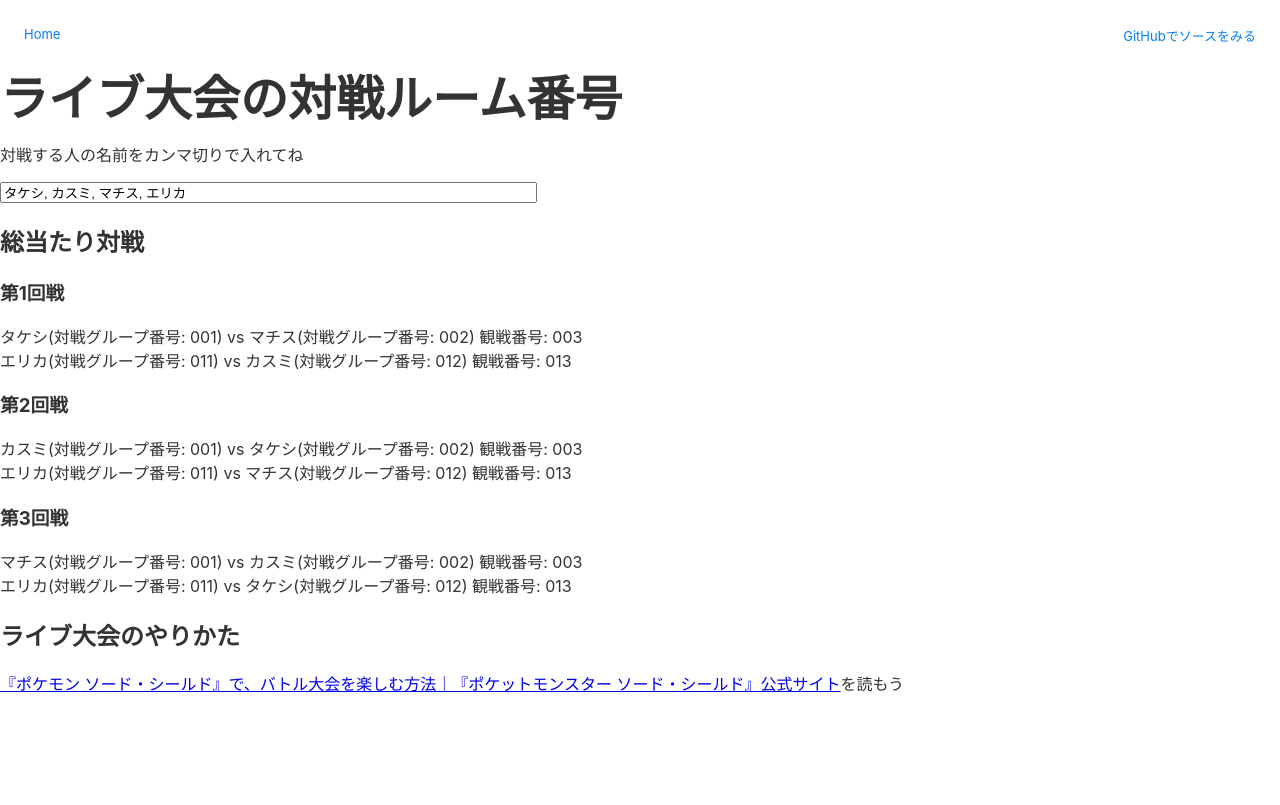
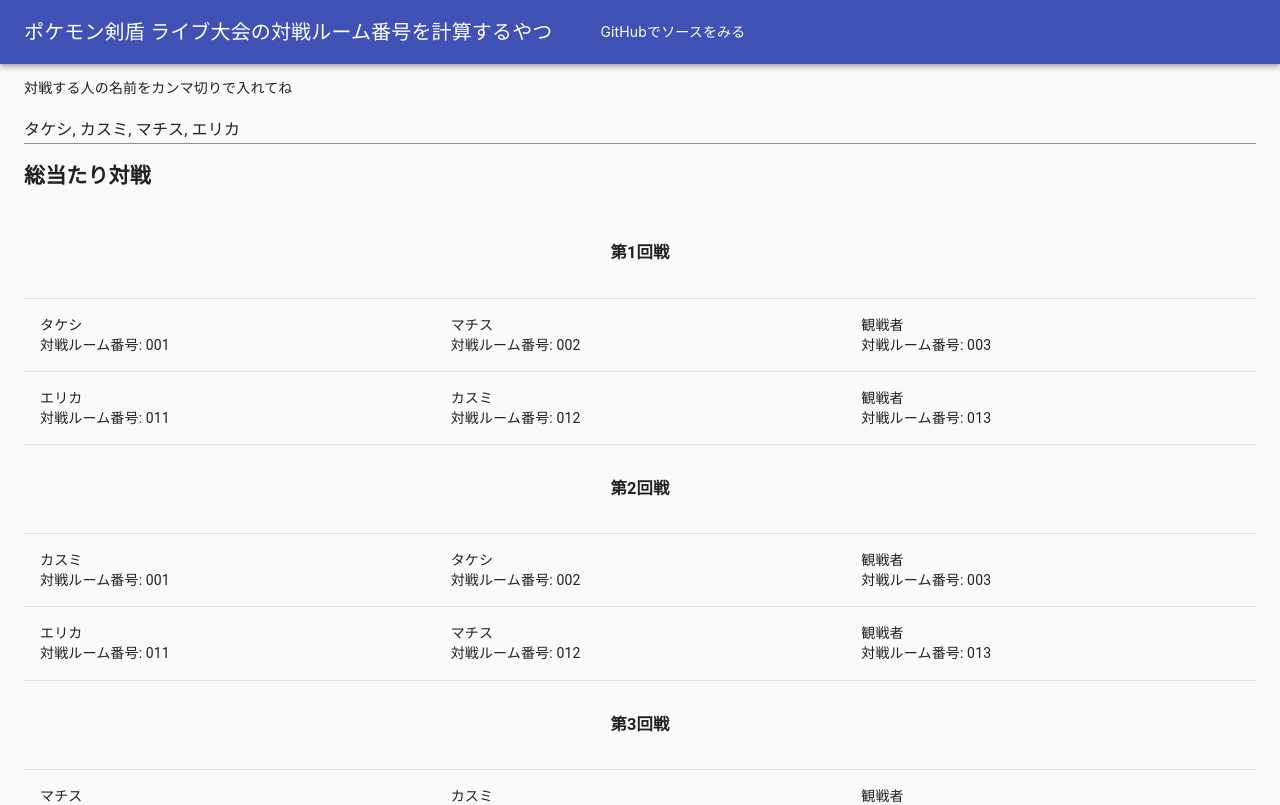
Before and after one commit to s2terminal/pokemon-live-battle, a Next.js app: page / in a window 1280 px wide. Shown: the top 805 px of the page. Built offline with nearby package versions, Linux system fonts and the light colour scheme.

Commit message:
material ui

```diff
--- a/components/nav.js
+++ /dev/null
@@ -1,55 +0,0 @@
-import React from 'react'
-import Link from 'next/link'
-
-const links = [
-  { href: 'https://github.com/s2terminal/pokemon-live-battle', label: 'GitHubでソースをみる' },
-].map(link => ({
-  ...link,
-  key: `nav-link-${link.href}-${link.label}`,
-}))
-
-const Nav = () => (
-  <nav>
-    <ul>
-      <li>
-        <Link href="/">
-          <a>Home</a>
-        </Link>
-      </li>
-      {links.map(({ key, href, label }) => (
-        <li key={key}>
-          <a href={href}>{label}</a>
-        </li>
-      ))}
-    </ul>
-
-    <style jsx>{`
-      :global(body) {
-        margin: 0;
-        font-family: -apple-system, BlinkMacSystemFont, Avenir Next, Avenir,
-          Helvetica, sans-serif;
-      }
-      nav {
-        text-align: center;
-      }
-      ul {
-        display: flex;
-        justify-content: space-between;
-      }
-      nav > ul {
-        padding: 4px 16px;
-      }
-      li {
-        display: flex;
-        padding: 6px 8px;
-      }
-      a {
-        color: #067df7;
-        text-decoration: none;
-        font-size: 13px;
-      }
-    `}</style>
-  </nav>
-)
-
-export default Nav
--- /dev/null
+++ b/lib/classes/battle.ts
@@ -0,0 +1,61 @@
+/** 対戦1回をあらわす */
+export default class Battle {
+  readonly fighter1: string | undefined;
+  readonly fighter2: string | undefined;
+  readonly roomNumber: number;
+
+  static readonly Fighter = { 1: "fighter1", 2: "fighter2" } as const;
+
+  private constructor(fighter1: string | undefined, fighter2: string | undefined, roomNumber: number) {
+    this.fighter1 = fighter1;
+    this.fighter2 = fighter2;
+    this.roomNumber = roomNumber;
+  }
+
+  public battleGroupNumber(playerId: number): string {
+    const roomFormat = new Intl.NumberFormat('ja', { minimumIntegerDigits: 2 }).format;
+    const playerFormat = new Intl.NumberFormat('ja', { minimumIntegerDigits: 1 }).format;
+    return `${roomFormat(this.roomNumber)}${playerFormat(playerId)}`;
+  }
+
+  public static fighterIds(): (keyof typeof Battle.Fighter)[] {
+    return Object.keys(Battle.Fighter).map(str => Number(str) as keyof typeof Battle.Fighter);
+  }
+
+  public getFighter(fighterId: keyof typeof Battle.Fighter) {
+    return { 1: this.fighter1, 2: this.fighter2 }[fighterId];
+  }
+
+  /** 総当たり */
+  public static soatari(members: string[]): Battle[][] {
+    const ret = [];
+    // 5人なら5回(休1回)、6人なら5回、7人なら7回(休1回)...
+    for (let battleRound = 0; battleRound < Math.floor((members.length - 1) / 2) * 2 + 1; battleRound++) {
+      const battles = [];
+      const membersForRoop = [...members];
+      let left: string | null = null;
+      // 偶数人数だったら、末尾をパス
+      if (members.length % 2 === 0) {
+        left = membersForRoop.pop();
+      }
+
+      const dup = membersForRoop.slice(battleRound, membersForRoop.length).concat(membersForRoop.slice(0, battleRound));
+
+      // 以降、奇数確定
+      let battleNumber = 0;
+      // 5人なら2回、6人なら2回、7人なら3回...
+      for (; battleNumber < Math.floor((members.length - 1) / 2); battleNumber++) {
+        const battle = new Battle(dup.shift(), dup.pop(), battleNumber);
+        battles.push(battle);
+      }
+
+      // パスした人がいたら、残りの人と戦わせる
+      if (left !== null) {
+        battles.push(new Battle(left, dup.pop(), battleNumber));
+      }
+
+      ret.push(battles);
+    }
+    return ret;
+  }
+}
--- /dev/null
+++ b/lib/components/header.tsx
@@ -0,0 +1,62 @@
+import React from 'react';
+import AppBar from '@material-ui/core/AppBar';
+import Toolbar from '@material-ui/core/Toolbar';
+import Typography from '@material-ui/core/Typography';
+import Link from '@material-ui/core/Link';
+
+const links = [
+  { href: 'https://github.com/s2terminal/pokemon-live-battle', label: 'GitHubでソースをみる' },
+].map(link => ({
+  ...link,
+  key: `nav-link-${link.href}-${link.label}`,
+}));
+
+export default function Header(props: { title: string }) {
+  return (
+    <nav>
+      <AppBar position="static">
+        <Toolbar>
+          <Typography variant="h6">
+            {props.title}
+          </Typography>
+          <ul>
+            {links.map(({ key, href, label }) => (
+              <li key={key}>
+                <Link href={href} style={{color: "#fff"}} target="_blank">
+                  {label}
+                </Link>
+              </li>
+            ))}
+          </ul>
+        </Toolbar>
+      </AppBar>
+
+      <style jsx>{`
+        :global(body) {
+          margin: 0;
+          font-family: -apple-system, BlinkMacSystemFont, Avenir Next, Avenir,
+            Helvetica, sans-serif;
+        }
+        ul {
+          display: flex;
+          justify-content: space-between;
+        }
+        nav > ul {
+          padding: 4px 16px;
+          text-align: right;
+        }
+        li {
+          display: flex;
+          padding: 6px 8px;
+        }
+        nav {
+        }
+        a {
+          color: #ffffff;
+          text-decoration: none;
+          font-size: 13px;
+        }
+      `}</style>
+    </nav>
+  );
+};
--- a/package.json
+++ b/package.json
@@ -8,6 +8,7 @@
     "start": "next start"
   },
   "dependencies": {
+    "@material-ui/core": "^4.9.2",
     "next": "9.2.1",
     "react": "16.12.0",
     "react-dom": "16.12.0"
--- a/pages/index.tsx
+++ b/pages/index.tsx
@@ -1,77 +1,29 @@
 import React from 'react'
 import Head from 'next/head'
-import Nav from '../components/nav'
+import Header from '../lib/components/header'
+import Button from '@material-ui/core/Button';
+import CssBaseline from '@material-ui/core/CssBaseline';
+import Battle from '../lib/classes/battle';
+import Container from '@material-ui/core/Container';
+import TextField from '@material-ui/core/TextField';
 
-/** 対戦1回をあらわす */
-class Battle {
-  readonly fighterA: string | undefined;
-  readonly fighterB: string | undefined;
-  readonly roomNumber: number;
+import Table from '@material-ui/core/Table';
+import TableBody from '@material-ui/core/TableBody';
+import TableCell from '@material-ui/core/TableCell';
+import TableContainer from '@material-ui/core/TableContainer';
+import TableHead from '@material-ui/core/TableHead';
+import TableRow from '@material-ui/core/TableRow';
+import Paper from '@material-ui/core/Paper';
 
-  constructor(fighterA: string | undefined, fighterB: string | undefined, roomNumber: number) {
-    this.fighterA = fighterA;
-    this.fighterB = fighterB;
-    this.roomNumber = roomNumber;
-  }
-
-  public describe(): string {
-    const room = this.battleGroupNumber();
-    return `${this.fighterA}(対戦グループ番号: ${room}1) vs ${this.fighterB}(対戦グループ番号: ${room}2)`;
-  }
-
-  public describeView(viewerNumber: number) {
-    const f = new Intl.NumberFormat('ja', { minimumIntegerDigits: 1 }).format;
-    return `観戦番号: ${this.battleGroupNumber()}${f(viewerNumber)}`;
-  }
-
-  public battleGroupNumber(): string {
-    const f = new Intl.NumberFormat('ja', { minimumIntegerDigits: 2 }).format;
-    return f(this.roomNumber);
-  }
-}
-
-/** 総当たり */
-function soatari(members: string[]): Battle[][] {
-  const ret = [];
-  // 5人なら5回(休1回)、6人なら5回、7人なら7回(休1回)...
-  for (let battleRound = 0; battleRound < Math.floor((members.length - 1) / 2) * 2 + 1; battleRound++) {
-    const battles = [];
-    const membersForRoop = [...members];
-    let left: string | null = null;
-    // 偶数人数だったら、末尾をパス
-    if (members.length % 2 === 0) {
-      left = membersForRoop.pop();
-    }
-
-    const dup = membersForRoop.slice(battleRound, membersForRoop.length).concat(membersForRoop.slice(0, battleRound));
-
-    // 以降、奇数確定
-    let battleNumber = 0;
-    // 5人なら2回、6人なら2回、7人なら3回...
-    for (; battleNumber < Math.floor((members.length - 1) / 2); battleNumber++) {
-      const battle = new Battle(dup.shift(), dup.pop(), battleNumber);
-      battles.push(battle);
-    }
-
-    // パスした人がいたら、残りの人と戦わせる
-    if (left !== null) {
-      battles.push(new Battle(left, dup.pop(), battleNumber));
-    }
-
-    ret.push(battles);
-  }
-  return ret;
-}
+const title = 'ポケモン剣盾 ライブ大会の対戦ルーム番号を計算するやつ';
 
 // メインコンポーネント
 const Home = () => {
-  const title = 'ライブ大会の対戦ルーム番号';
-
   const [membersString, setMembersString] = React.useState("タケシ, カスミ, マチス, エリカ");
   const handleChange = (event) => {
     setMembersString(event.target.value);
   }
-  const battlesArray = soatari(membersString.split(","));
+  const battlesArray = Battle.soatari(membersString.split(","));
 
   return (
     <div>
@@ -79,26 +31,54 @@
         <title>{title}</title>
         <link rel="icon" href="/favicon.ico" />
       </Head>
+      <CssBaseline />
 
-      <Nav />
+      <Header title={title} />
 
-      <div className="hero">
-        <h1 className="title">{title}</h1>
+      <Container>
         <p className="description">
           対戦する人の名前をカンマ切りで入れてね
         </p>
-        <input type="text" name="name" size={64} value={membersString} onChange={handleChange} />
+        <TextField value={membersString} style={{width: "100%"}} onChange={handleChange} />
 
         <h2>総当たり対戦</h2>
-        {battlesArray.map((battles: Battle[], battleRound) => {
-          return (
-            <div key={battleRound}>
-              <h3>第{battleRound+1}回戦</h3>
-              {battles.map(battle => {
-                return <div key={battle.roomNumber}>{battle.describe()} {battle.describeView(3)}</div>;
+
+        <TableContainer>
+          <Table>
+              {battlesArray.map((battles: Battle[], battleRound) => {
+                return (
+                  <React.Fragment key={battleRound}>
+                    <TableHead>
+                      <TableRow>
+                        <TableCell align="center" colSpan={3}>
+                          <h3>第{battleRound+1}回戦</h3>
+                        </TableCell>
+                      </TableRow>
+                    </TableHead>
+                    <TableBody>
+                      {battles.map(battle => {
+                        return (
+                        <TableRow key={battle.roomNumber}>
+                          {Battle.fighterIds().map(player => {
+                            return (
+                              <TableCell key={player}>
+                                {battle.getFighter(player)}<br/>
+                                対戦ルーム番号: {battle.battleGroupNumber(player)}
+                              </TableCell>
+                            );
+                          })}
+                          <TableCell>
+                            観戦者<br />
+                            対戦ルーム番号: {battle.battleGroupNumber(3)}
+                          </TableCell>
+                        </TableRow>);
+                      })}
+                      </TableBody>
+                  </React.Fragment>
+                  );
               })}
-            </div>);
-        })}
+          </Table>
+        </TableContainer>
 
         <h2>ライブ大会のやりかた</h2>
         <p className="description">
@@ -107,18 +87,10 @@
           </a>を読もう
         </p>
 
-      </div>
+      </Container>
 
       <style jsx>{`
-        .hero {
-          width: 100%;
-          color: #333;
-        }
-        .title {
-          margin: 0;
-          width: 100%;
-          line-height: 1.15;
-          font-size: 48px;
+        .className {
         }
       `}</style>
     </div>
```
Also changed, not shown: 1 other file (tests, documents, lock files or other folders).
